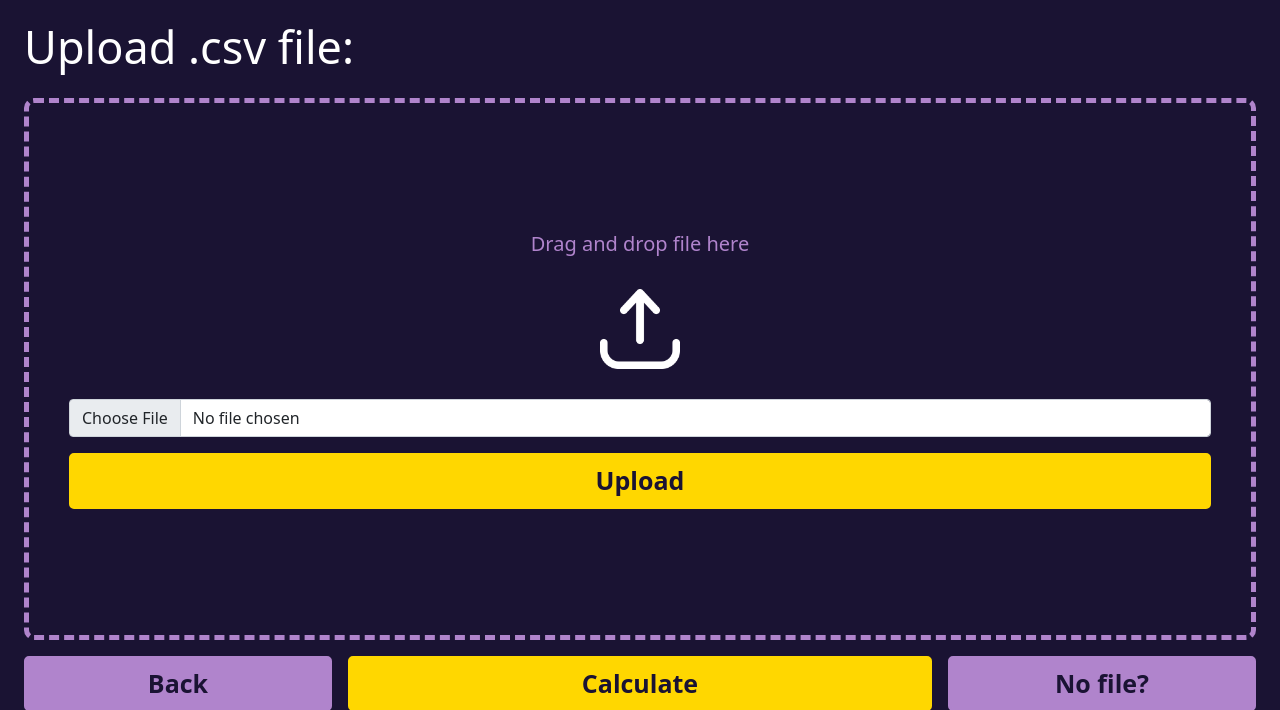
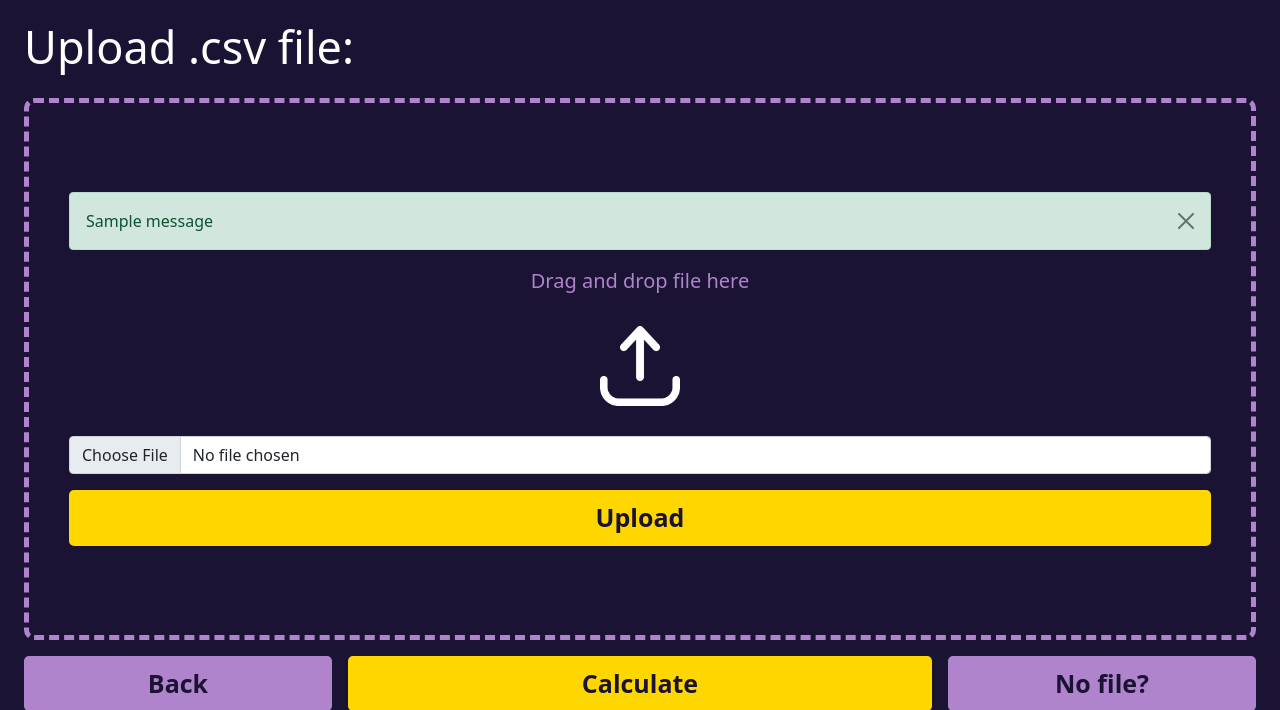
Before and after one commit to cgtools-io/AWD_Project_55, a Flask app: page /file_upload in a window 1280 px wide. Shown: the part 73-783 px from the top of the page. Run offline with Flask 3, Linux system fonts and the light colour scheme; tables that the repository leaves empty hold one stand-in row (values such as "Sample post"); one stand-in notice (Sample message) is shown; some libraries are stand-ins or nearby versions.

Commit message:
feature: Display flash messages for upload success and error feedback

```diff
--- a/app/templates/user/file_upload.html
+++ b/app/templates/user/file_upload.html
@@ -11,18 +11,21 @@
     </div>
     <div class="row px-4 mt-3 mb-3 flex-grow-1 d-flex">
 
-        <!--  KEEPING THIS FOR NOW AS A REFERENCE FOR CSS -->
-        <!--
         <div class="col upload-area flex-column" id="uploadfile">
-            <div class="upload-text">Drag and drop file here</div>
-            <img id="upload-arrow" src="/static/images/upload-icon-white.png" alt="Upload Icon" width="80" height="80" alt="Upload Icon">
-            <div class="upload-text">
-                <a class="browse-link">Browse local files</a>
+
+    {% with messages = get_flashed_messages(with_categories=true) %}
+      {% if messages %}
+        <div class="w-100 mb-3">
+          {% for category, message in messages %}
+            <div class="alert alert-{{ category }} alert-dismissible fade show" role="alert">
+              {{ message }}
+              <button type="button" class="btn-close" data-bs-dismiss="alert" aria-label="Close"></button>
             </div>
+          {% endfor %}
         </div>
-        -->
+      {% endif %}
+    {% endwith %}
 
-        <div class="col upload-area flex-column" id="uploadfile">
     <form method="POST" enctype="multipart/form-data">
         {{ form.hidden_tag() }}
 
```
Lines whose indentation alone changed are shown as unchanged.
